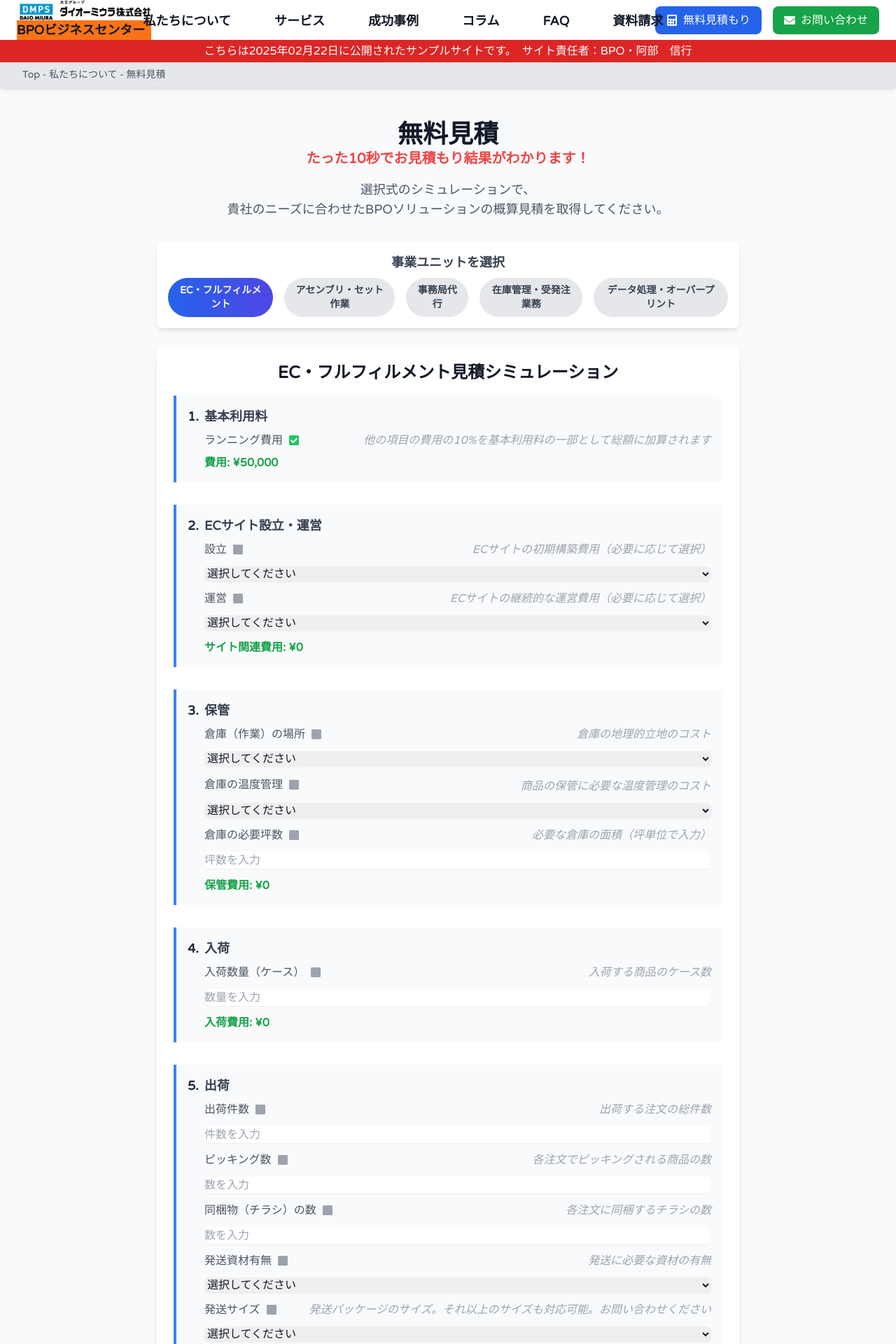
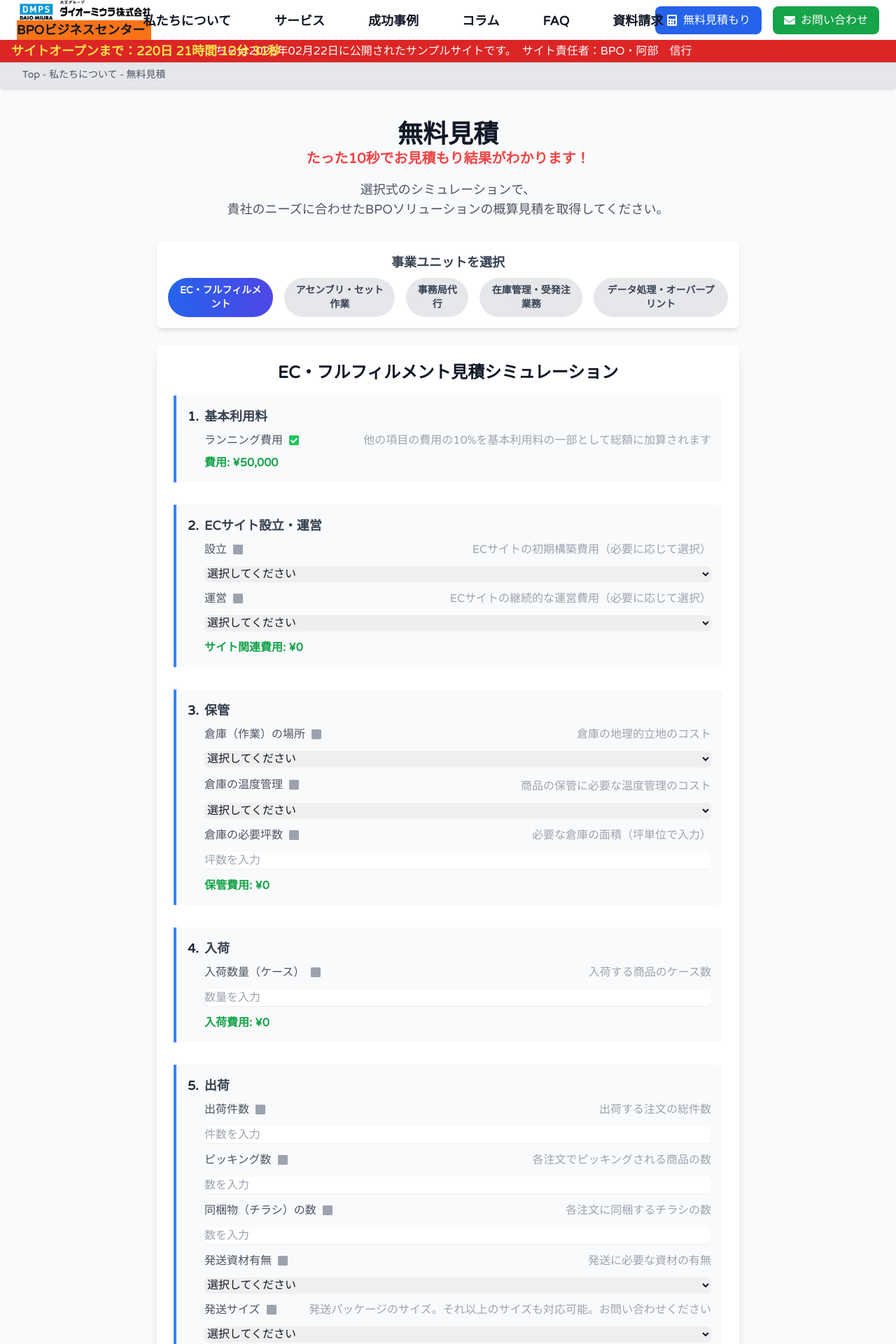
Before and after one commit to Roll1SBack/BPO_Portalsite, a Next.js app: page /quote in a window 1280 px wide. Shown: the top 1920 px of the page at 70% size. Built offline with nearby package versions, Linux system fonts and the light colour scheme; what tailwind-clip-path would draw is missing.

Commit message:
Add a count down timer.

```diff
--- a/src/components/Layout.js
+++ b/src/components/Layout.js
@@ -14,12 +14,30 @@ export default function Layout({ children, extraContact = null }) {
   const caseTimeoutRef = useRef(null);
   const router = useRouter();
   const [isClient, setIsClient] = useState(false);
+  const [timeLeft, setTimeLeft] = useState("");
   const [underlineStyle, setUnderlineStyle] = useState({ width: 0, left: 0 });
 
   const menuRef = useRef(null);
 
+  const getCountdown = () => {
+    const currentDate = new Date();
+    const targetDate = new Date("2025-10-01T00:00:00");
+    const difference = targetDate - currentDate;
+    const days = Math.floor(difference / (1000 * 60 * 60 * 24));
+    const hours = Math.floor((difference / (1000 * 60 * 60)) % 24);
+    const minutes = Math.floor((difference / 1000 / 60) % 60);
+    const seconds = Math.floor((difference / 1000) % 60);
+    return `${days}日 ${hours}時間 ${minutes
+      .toString()
+      .padStart(2, "0")}分 ${seconds.toString().padStart(2, "0")}秒`;
+  };
+
   useEffect(() => {
     setIsClient(true);
+    const timerID = setInterval(() => {
+      setTimeLeft(getCountdown());
+    }, 1000);
+    return () => clearInterval(timerID);
   }, []);
 
   const getCurrentDate = () => {
@@ -502,8 +520,14 @@ export default function Layout({ children, extraContact = null }) {
             </div>
           </div>
         </div>
-        <div className="w-full bg-red-600 text-white text-center py-1">
-          <p>こちらは{getCurrentDate()}に公開されたサンプルサイトです。　サイト責任者：BPO・阿部　信行</p>
+        <div className="w-full bg-red-600 text-white relative py-1">
+        <span className="absolute left-4 top-1/2 transform -translate-y-1/2 text-yellow-300 text-lg font-bold">
+            サイトオープンまで：{timeLeft}
+          </span>
+          <p className="text-center">
+            こちらは{getCurrentDate()}に公開されたサンプルサイトです。　サイト責任者：BPO・阿部　信行
+          </p>
+
         </div>
       </header>
 
--- a/src/pages/quote.js
+++ b/src/pages/quote.js
@@ -216,7 +216,7 @@ export default function Quote() {
                             <span className="text-md font-medium text-gray-600">ランニング費用</span>
                             <FaCheckSquare className="text-green-500" />
                           </div>
-                          <span className="text-md text-gray-400 italic">他の項目の費用の10%を基本利用料の一部として総額に加算されます</span>
+                          <span className="text-md text-gray-400 ">他の項目の費用の10%を基本利用料の一部として総額に加算されます</span>
                         </div>                        <p className="text-md text-green-600 font-bold mt-2">
                           費用: ¥{selectedOptions.basicFee.value.toLocaleString()}
                         </p>
@@ -239,7 +239,7 @@ export default function Quote() {
                               <FaCheckSquare className="text-green-500" />
                             )}
                           </div>
-                          <p className="text-gray-400 italic">ECサイトの初期構築費用（必要に応じて選択）</p>
+                          <p className="text-gray-400 ">ECサイトの初期構築費用（必要に応じて選択）</p>
                         </div>
                         <select
                           name="ecEstablishment"
@@ -265,7 +265,7 @@ export default function Quote() {
                             )}
                           </div>
 
-                          <p className="text-gray-400 italic">ECサイトの継続的な運営費用（必要に応じて選択）</p>
+                          <p className="text-gray-400 ">ECサイトの継続的な運営費用（必要に応じて選択）</p>
 
                         </div>
                         <select
@@ -307,7 +307,7 @@ export default function Quote() {
                               <FaCheckSquare className="text-green-500" />
                             )}
                           </div>
-                          <p className="text-gray-400 italic">倉庫の地理的立地のコスト</p>
+                          <p className="text-gray-400 ">倉庫の地理的立地のコスト</p>
                         </div>
                         <select
                           name="storageLocation"
@@ -332,7 +332,7 @@ export default function Quote() {
                               <FaCheckSquare className="text-green-500" />
                             )}
                           </div>
-                          <p className="text-gray-400 italic mt-1">商品の保管に必要な温度管理のコスト</p>
+                          <p className="text-gray-400 mt-1">商品の保管に必要な温度管理のコスト</p>
 
                         </div>
                         <select
@@ -357,7 +357,7 @@ export default function Quote() {
                               <FaCheckSquare className="text-green-500" />
                             )}
                           </div>
-                          <p className="text-gray-400 italic">必要な倉庫の面積（坪単位で入力）</p>
+                          <p className="text-gray-400 ">必要な倉庫の面積（坪単位で入力）</p>
                         </div>
                         <input
                           type="number"
@@ -394,7 +394,7 @@ export default function Quote() {
                               <FaCheckSquare className="text-green-500" />
                             )}
                           </div>
-                          <p className="text-gray-400 italic">入荷する商品のケース数</p>
+                          <p className="text-gray-400 ">入荷する商品のケース数</p>
                         </div>
                         <input
                           type="number"
@@ -428,7 +428,7 @@ export default function Quote() {
                             )}
                           </div>
 
-                          <p className="text-gray-400 italic">出荷する注文の総件数</p>
+                          <p className="text-gray-400 ">出荷する注文の総件数</p>
                         </div>
                         <input
                           type="number"
@@ -449,7 +449,7 @@ export default function Quote() {
                               <FaCheckSquare className="text-green-500" />
                             )}
                           </div>
-                          <p className="text-gray-400 italic">各注文でピッキングされる商品の数</p>
+                          <p className="text-gray-400 ">各注文でピッキングされる商品の数</p>
                         </div>
                         <input
                           type="number"
@@ -470,7 +470,7 @@ export default function Quote() {
                               <FaCheckSquare className="text-green-500" />
                             )}
                           </div>
-                          <p className="text-gray-400 italic">各注文に同梱するチラシの数</p>
+                          <p className="text-gray-400 ">各注文に同梱するチラシの数</p>
                         </div>
                         <input
                           type="number"
@@ -491,7 +491,7 @@ export default function Quote() {
                               <FaCheckSquare className="text-green-500" />
                             )}
                           </div>
-                          <p className="text-gray-400 italic">発送に必要な資材の有無</p>
+                          <p className="text-gray-400 ">発送に必要な資材の有無</p>
                         </div>
 
                         <select
@@ -517,7 +517,7 @@ export default function Quote() {
                               <FaCheckSquare className="text-green-500" />
                             )}
                           </div>
-                          <p className="text-gray-400 italic">発送パッケージのサイズ。それ以上のサイズも対応可能。お問い合わせください</p>
+                          <p className="text-gray-400 ">発送パッケージのサイズ。それ以上のサイズも対応可能。お問い合わせください</p>
                         </div>
                         <select
                           data-category="size"
```
